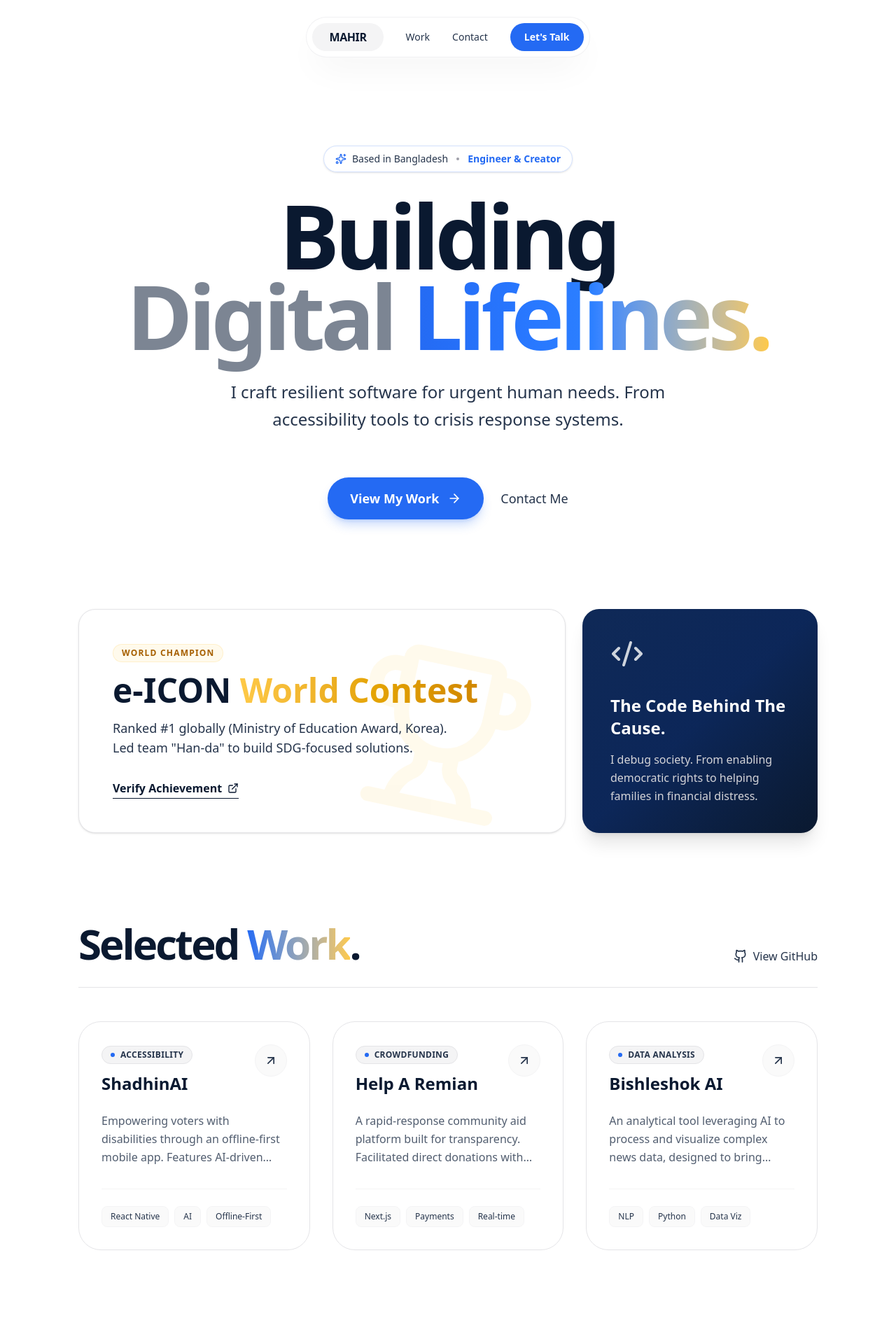
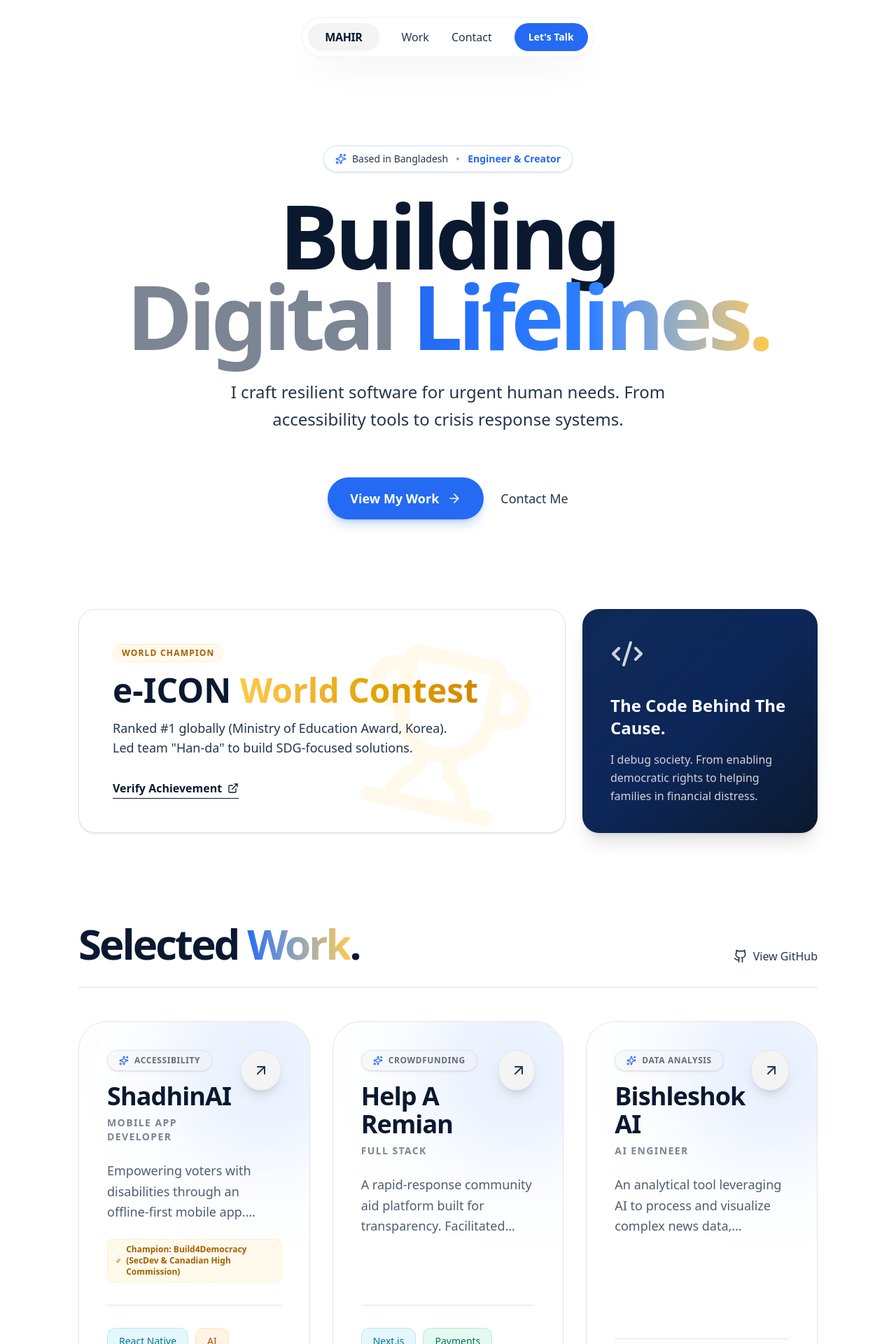
Before and after one commit to MahirDaiyanSafwaan3399/tech-portfolio, a Next.js app: page / in a window 1280 px wide. Shown: the top 1920 px of the page at 70% size. Built offline with nearby package versions, Linux system fonts and the light colour scheme.

Commit message:
fixed minor bugs and ready to share

```diff
--- a/app/components/Navbar.tsx
+++ b/app/components/Navbar.tsx
@@ -4,25 +4,25 @@ import Link from 'next/link';
 export default function Navbar() {
   return (
     <div className="fixed top-6 inset-x-0 z-50 flex justify-center px-4 pointer-events-none">
-      <nav className="pointer-events-auto flex items-center gap-2 p-2 rounded-full bg-white/80 dark:bg-[#0A1930]/80 backdrop-blur-xl border border-zinc-200/50 dark:border-white/10 shadow-2xl shadow-zinc-800/5 dark:shadow-[#246AF3]/10">
+      <nav className="pointer-events-auto flex items-center gap-1 sm:gap-2 p-1.5 sm:p-2 rounded-full bg-white/80 dark:bg-[#0A1930]/80 backdrop-blur-xl border border-zinc-200/50 dark:border-white/10 shadow-2xl shadow-zinc-800/5 dark:shadow-[#246AF3]/10 max-w-[90vw] sm:max-w-none overflow-x-auto">
 
         <Link
           href="/"
-          className="px-6 py-2 rounded-full bg-zinc-100 dark:bg-white/5 text-[#0A1930] dark:text-white font-bold tracking-tight hover:bg-zinc-200 dark:hover:bg-white/10 transition-colors"
+          className="px-4 sm:px-6 py-2 rounded-full bg-zinc-100 dark:bg-white/5 text-[#0A1930] dark:text-white font-bold tracking-tight hover:bg-zinc-200 dark:hover:bg-white/10 transition-colors text-sm sm:text-base shrink-0"
         >
           MAHIR
         </Link>
 
-        <div className="flex items-center px-2">
-            <Link
+        <div className="flex items-center gap-1 sm:gap-0 px-1 sm:px-2 shrink-0">
+            <a
               href="#projects"
-              className="px-4 py-2 text-sm font-medium text-[#25344B] dark:text-zinc-400 hover:text-[#246AF3] dark:hover:text-white transition-colors"
+              className="px-3 sm:px-4 py-2 text-base font-medium text-[#25344B] dark:text-zinc-400 hover:text-[#246AF3] dark:hover:text-white transition-colors"
             >
               Work
-            </Link>
+            </a>
             <a
-              href="mailto:msafwaan30@gmail.com"
-              className="px-4 py-2 text-sm font-medium text-[#25344B] dark:text-zinc-400 hover:text-[#246AF3] dark:hover:text-white transition-colors"
+              href="#contact"
+              className="px-3 sm:px-4 py-2 text-base font-medium text-[#25344B] dark:text-zinc-400 hover:text-[#246AF3] dark:hover:text-white transition-colors"
             >
               Contact
             </a>
@@ -31,7 +31,7 @@ export default function Navbar() {
         <Link
           href="https://www.linkedin.com/in/safwaan30/"
           target="_blank"
-          className="flex items-center gap-2 px-5 py-2.5 rounded-full bg-[#246AF3] text-white hover:bg-[#25344B] transition-colors text-sm font-semibold"
+          className="flex items-center gap-2 px-4 sm:px-5 py-2.5 rounded-full bg-[#246AF3] text-white hover:bg-[#25344B] transition-colors text-xs sm:text-sm font-semibold shrink-0 whitespace-nowrap"
         >
           Let's Talk
         </Link>
--- a/app/components/ProjectCard.tsx
+++ b/app/components/ProjectCard.tsx
@@ -1,6 +1,5 @@
-
 import Link from 'next/link';
-import { ArrowUpRight } from 'lucide-react';
+import { ArrowUpRight, Sparkles } from 'lucide-react';
 
 interface ProjectCardProps {
   title: string;
@@ -9,44 +8,121 @@ interface ProjectCardProps {
   techStack: string[];
   link: string;
   role?: string;
+  award?: string;
   gradient?: string;
 }
 
-export default function ProjectCard({ title, tagline, description, techStack, link, role, gradient = "from-blue-500/20 to-purple-500/20" }: ProjectCardProps) {
+const getTechStyle = (tech: string) => {
+  const t = tech.toLowerCase();
+
+  if (t.includes('react') || t.includes('next') || t.includes('native') || t.includes('typescript') || t.includes('frontend')) {
+    return "bg-cyan-500/10 text-cyan-700 dark:text-cyan-300 border-cyan-500/20 group-hover/tech:border-cyan-500/50 group-hover/tech:bg-cyan-500/20";
+  }
+
+  if (t.includes('python') || t.includes('ai') || t.includes('nlp') || t.includes('data') || t.includes('ml')) {
+    return "bg-amber-500/10 text-amber-700 dark:text-amber-300 border-amber-500/20 group-hover/tech:border-amber-500/50 group-hover/tech:bg-amber-500/20";
+  }
+
+  if (t.includes('node') || t.includes('backend') || t.includes('server') || t.includes('api')) {
+    return "bg-violet-500/10 text-violet-700 dark:text-violet-300 border-violet-500/20 group-hover/tech:border-violet-500/50 group-hover/tech:bg-violet-500/20";
+  }
+
+  if (t.includes('design') || t.includes('ui') || t.includes('ux') || t.includes('figma') || t.includes('css') || t.includes('tailwind')) {
+    return "bg-rose-500/10 text-rose-700 dark:text-rose-300 border-rose-500/20 group-hover/tech:border-rose-500/50 group-hover/tech:bg-rose-500/20";
+  }
+
+  if (t.includes('database') || t.includes('sql') || t.includes('mongo') || t.includes('firebase') || t.includes('supabase')) {
+    return "bg-orange-500/10 text-orange-700 dark:text-orange-300 border-orange-500/20 group-hover/tech:border-orange-500/50 group-hover/tech:bg-orange-500/20";
+  }
+
+  if (t.includes('payments') || t.includes('stripe') || t.includes('finance')) {
+      return "bg-emerald-500/10 text-emerald-700 dark:text-emerald-300 border-emerald-500/20 group-hover/tech:border-emerald-500/50 group-hover/tech:bg-emerald-500/20";
+  }
+
+  if (t.includes('mobile') || t.includes('app') || t.includes('android') || t.includes('ios')) {
+      return "bg-indigo-500/10 text-indigo-700 dark:text-indigo-300 border-indigo-500/20 group-hover/tech:border-indigo-500/50 group-hover/tech:bg-indigo-500/20";
+  }
+
+  // Fallback for "offline-first", "real-time" etc to ensure variety
+  if (tech.length % 3 === 0) return "bg-fuchsia-500/10 text-fuchsia-700 dark:text-fuchsia-300 border-fuchsia-500/20 group-hover/tech:border-fuchsia-500/50 group-hover/tech:bg-fuchsia-500/20";
+  if (tech.length % 3 === 1) return "bg-lime-500/10 text-lime-700 dark:text-lime-300 border-lime-500/20 group-hover/tech:border-lime-500/50 group-hover/tech:bg-lime-500/20";
+
+  return "bg-slate-500/5 text-slate-600 dark:text-slate-300 border-slate-500/10 group-hover/tech:border-electric/30";
+};
+
+export default function ProjectCard({
+  title,
+  tagline,
+  description,
+  techStack,
+  link,
+  role,
+  award,
+  gradient = "from-electric/20 to-blue-600/20"
+}: ProjectCardProps) {
   return (
     <Link
       href={link}
       target="_blank"
-      className="group relative flex flex-col p-8 rounded-[2rem] bg-white dark:bg-slate/10 border border-zinc-200 dark:border-white/5 overflow-hidden transition-all duration-500 hover:border-electric/30 hover:shadow-2xl hover:shadow-electric/5 hover:-translate-y-1"
+      className="group relative flex flex-col h-full overflow-hidden rounded-[2.5rem] bg-white/80 dark:bg-slate/20 backdrop-blur-xl border border-zinc-200 dark:border-white/10 transition-all duration-500 hover:scale-[1.01] hover:-translate-y-1 hover:shadow-2xl hover:shadow-electric/10 dark:hover:shadow-black/50 transform-gpu"
     >
-      {/* Hover Gradient Effect */}
-      <div className={`absolute inset-0 bg-gradient-to-br ${gradient} opacity-0 group-hover:opacity-100 transition-opacity duration-700 blur-3xl`} />
+      {/* Dynamic Animated Gradient Background - Subtle */}
+      <div className={`absolute inset-0 bg-gradient-to-br ${gradient} opacity-0 group-hover:opacity-100 transition-opacity duration-700 blur-2xl ease-out`} />
 
-      <div className="relative z-10 flex flex-col h-full">
+      {/* Decorative Blobs - Smoother Animation */}
+      <div className="absolute -right-20 -top-20 w-72 h-72 bg-electric/10 rounded-full blur-3xl group-hover:bg-electric/20 transition-all duration-1000 group-hover:scale-110 ease-out" />
+
+      <div className="relative z-10 flex flex-col h-full p-8 md:p-10">
+        {/* Header Section */}
         <div className="flex justify-between items-start mb-6">
-          <div className="space-y-3">
-             <div className="inline-flex items-center gap-2 px-3 py-1 rounded-full bg-zinc-100 dark:bg-white/5 border border-zinc-200 dark:border-white/10">
-                <span className="w-1.5 h-1.5 rounded-full bg-electric animate-pulse"></span>
-                <span className="text-xs font-semibold tracking-wide text-slate dark:text-zinc-400 uppercase">{tagline}</span>
+          <div className="space-y-4">
+             {/* Tagline Badge */}
+             <div className="inline-flex items-center gap-2 px-4 py-1.5 rounded-full bg-zinc-100/50 dark:bg-white/5 border border-zinc-200 dark:border-white/10 shadow-sm backdrop-blur-sm group-hover:border-electric/30 transition-colors duration-300">
+                <Sparkles className="w-3.5 h-3.5 text-electric animate-pulse" />
+                <span className="text-xs font-bold tracking-wider text-slate/70 dark:text-zinc-300 uppercase group-hover:text-navy dark:group-hover:text-white transition-colors duration-300">
+                  {tagline}
+                </span>
              </div>
-            <h3 className="text-2xl font-bold text-navy dark:text-white flex items-center gap-2">
-              {title}
-            </h3>
+
+            {/* Title & Role */}
+            <div>
+              <h3 className="text-3xl md:text-4xl font-black text-navy dark:text-white tracking-tight group-hover:text-electric dark:group-hover:text-transparent dark:group-hover:bg-clip-text dark:group-hover:bg-gradient-to-r dark:group-hover:from-white dark:group-hover:to-zinc-400 transition-all duration-300">
+                {title}
+              </h3>
+              {role && (
+                <p className="mt-2 text-sm font-semibold text-slate/60 dark:text-white/40 uppercase tracking-widest group-hover:text-slate dark:group-hover:text-white/60 transition-colors duration-300">
+                  {role}
+                </p>
+              )}
+            </div>
           </div>
-          <div className="p-3 rounded-full bg-zinc-50 dark:bg-white/5 border border-zinc-100 dark:border-white/5 group-hover:bg-electric group-hover:border-electric transition-colors duration-300">
-             <ArrowUpRight className="w-5 h-5 text-slate dark:text-zinc-400 group-hover:text-white transition-colors" />
+
+          {/* Arrow Icon */}
+          <div className="relative p-4 rounded-full bg-zinc-100 dark:bg-white/5 border border-zinc-200 dark:border-white/10 overflow-hidden group-hover:bg-electric group-hover:border-electric transition-all duration-500 shadow-lg group-hover:shadow-electric/40">
+             <ArrowUpRight className="relative z-10 w-6 h-6 text-slate dark:text-white group-hover:text-white group-hover:rotate-45 transition-all duration-500" />
           </div>
         </div>
 
-        <p className="text-base text-slate/80 dark:text-zinc-400 mb-8 leading-relaxed line-clamp-3 font-light">
+        {/* Description */}
+        <p className="text-lg text-slate/80 dark:text-zinc-400 mb-6 leading-relaxed font-light line-clamp-3 group-hover:text-slate dark:group-hover:text-zinc-200 transition-colors duration-300">
           {description}
         </p>
 
-        <div className="mt-auto pt-6 border-t border-zinc-100 dark:border-white/5 flex flex-wrap gap-2">
-          {techStack.map((tech) => (
+        {/* Award Badge */}
+        {award && (
+          <div className="mb-8 inline-flex items-center gap-2 px-3 py-1.5 rounded-lg bg-lemon/10 border border-lemon/20 text-yellow-700 dark:text-lemon text-xs font-semibold">
+            <Sparkles className="w-3 h-3" />
+            {award}
+          </div>
+        )}
+
+        {/* Tech Stack Pills */}
+        <div className="mt-auto pt-8 border-t border-zinc-200 dark:border-white/5 flex flex-wrap gap-2.5">
+          {techStack.map((tech, i) => (
             <span
               key={tech}
-              className="px-3 py-1.5 text-xs font-medium rounded-lg bg-zinc-50 dark:bg-white/5 text-slate dark:text-zinc-400 border border-zinc-100 dark:border-white/5 group-hover:border-electric/20 transition-colors"
+              className={`group/tech px-4 py-2 text-sm font-medium rounded-xl border backdrop-blur-md transition-all duration-300 ${getTechStyle(tech)}`}
+              style={{ transitionDelay: `${i * 50}ms` }}
             >
               {tech}
             </span>
--- a/app/page.tsx
+++ b/app/page.tsx
@@ -10,7 +10,7 @@ export default function Home() {
     <div className="min-h-screen bg-white dark:bg-navy selection:bg-electric selection:text-white dark:selection:bg-lemon dark:selection:text-navy">
       <Navbar />
 
-      <main className="relative pt-32 pb-40 px-6 sm:px-8 lg:px-12 max-w-6xl mx-auto space-y-32 overflow-hidden">
+      <main className="relative pt-32 pb-40 px-6 sm:px-8 lg:px-12 max-w-6xl mx-auto space-y-20 md:space-y-32 overflow-hidden">
         {/* Background Grids & Colorful Blobs */}
         <div className="fixed inset-0 bg-grid-pattern opacity-[0.2] pointer-events-none -z-10" />
         <div className="fixed top-0 left-0 w-full h-full overflow-hidden pointer-events-none -z-20">
@@ -20,7 +20,7 @@ export default function Home() {
         </div>
 
         {/* HERO SECTION */}
-        <section className="relative flex flex-col items-center text-center space-y-8 animate-fade-up pt-20">
+        <section className="relative flex flex-col items-center text-center space-y-8 animate-fade-up pt-12 md:pt-20">
           <div className="inline-flex items-center gap-2 px-4 py-2 rounded-full bg-white/80 dark:bg-slate/50 backdrop-blur-md border border-electric/20 text-sm font-medium text-slate dark:text-zinc-300 shadow-sm">
             <Sparkles className="w-4 h-4 text-electric" />
             <span>Based in Bangladesh</span>
@@ -28,19 +28,19 @@ export default function Home() {
             <span className="text-electric font-bold">Engineer & Creator</span>
           </div>
 
-          <h1 className="text-6xl md:text-8xl lg:text-9xl font-bold tracking-tighter text-navy dark:text-white leading-[0.9]">
+          <h1 className="text-5xl sm:text-6xl md:text-8xl lg:text-9xl font-bold tracking-tighter text-navy dark:text-white leading-[0.95] md:leading-[0.9]">
             Building <br className="hidden md:block" />
             <span className="text-slate/60 dark:text-white/60">Digital</span> <span className="text-transparent bg-clip-text bg-gradient-to-r from-electric via-blue-500 to-lemon animate-gradient-x">Lifelines.</span>
           </h1>
 
-          <p className="text-xl md:text-2xl text-slate dark:text-zinc-300 max-w-2xl leading-relaxed font-light">
+          <p className="text-lg sm:text-xl md:text-2xl text-slate dark:text-zinc-300 max-w-2xl leading-relaxed font-light px-4 md:px-0">
             I craft resilient software for urgent human needs. From accessibility tools to crisis response systems.
           </p>
 
-          <div className="flex items-center gap-6 pt-8">
+          <div className="flex flex-col sm:flex-row items-center gap-4 sm:gap-6 pt-8 w-full sm:w-auto">
             <Link
               href="#projects"
-              className="group flex items-center gap-3 px-8 py-4 bg-electric text-white rounded-full text-lg font-semibold hover:scale-105 transition-transform duration-300 shadow-lg shadow-electric/25"
+              className="group flex items-center justify-center gap-3 px-8 py-4 bg-electric text-white rounded-full text-lg font-semibold hover:scale-105 transition-transform duration-300 shadow-lg shadow-electric/25 w-full sm:w-auto"
             >
               View My Work
               <ArrowRight className="w-5 h-5 group-hover:translate-x-1 transition-transform" />
@@ -58,8 +58,8 @@ export default function Home() {
         <div className="grid grid-cols-1 md:grid-cols-2 lg:grid-cols-3 gap-6 auto-rows-[minmax(300px,auto)]">
           {/* Recognition Card - Spans 2 cols */}
           <div className="lg:col-span-2 group relative overflow-hidden rounded-3xl bg-white dark:bg-slate/30 border border-zinc-200 dark:border-white/10 p-8 md:p-12 transition-all hover:bg-zinc-50 dark:hover:bg-slate/50 shadow-sm hover:shadow-2xl hover:shadow-electric/10">
-            <div className="absolute top-0 right-0 p-12 opacity-10 group-hover:opacity-20 transition-opacity">
-              <Trophy className="w-64 h-64 rotate-12 text-lemon" />
+            <div className="absolute top-0 right-0 p-8 md:p-12 opacity-10 group-hover:opacity-20 transition-opacity">
+              <Trophy className="w-40 h-40 md:w-64 md:h-64 rotate-12 text-lemon" />
             </div>
 
             <div className="relative z-10 h-full flex flex-col justify-between">
@@ -103,7 +103,7 @@ export default function Home() {
         </div>
 
         {/* PROJECTS SECTION */}
-        <section id="projects" className="space-y-12">
+        <section id="projects" className="space-y-12 scroll-mt-32">
           <div className="flex items-end justify-between border-b border-zinc-200 dark:border-white/10 pb-8">
              <h2 className="text-4xl md:text-6xl font-bold text-navy dark:text-white tracking-tighter">
                Selected <span className="text-transparent bg-clip-text bg-gradient-to-r from-electric to-lemon">Work</span>.
@@ -120,6 +120,7 @@ export default function Home() {
               tagline="Accessibility"
               description="Empowering voters with disabilities through an offline-first mobile app. Features AI-driven voter education and a volunteer ride-sharing network."
               role="Mobile App Developer"
+              award="Champion: Build4Democracy (SecDev & Canadian High Commission)"
               techStack={["React Native", "AI", "Offline-First"]}
               link="https://shadhinai.com/"
               gradient="from-electric/20 to-blue-400/20"
@@ -131,7 +132,7 @@ export default function Home() {
               role="Full Stack"
               techStack={["Next.js", "Payments", "Real-time"]}
               link="https://help-a-remian.vercel.app/"
-              gradient="from-lemon/20 to-yellow-500/20"
+              gradient="from-emerald-500/20 to-teal-500/20"
             />
             <ProjectCard
               title="Bishleshok AI"
@@ -140,13 +141,13 @@ export default function Home() {
               role="AI Engineer"
               techStack={["NLP", "Python", "Data Viz"]}
               link="https://bishleshok-ai.vercel.app/"
-              gradient="from-slate/20 to-gray-500/20"
+              gradient="from-slate/20 to-indigo-500/20"
             />
           </div>
         </section>
 
         {/* FOOTER */}
-        <section className="py-20 flex flex-col items-center justify-center text-center space-y-8">
+        <section id="contact" className="py-12 md:py-20 flex flex-col items-center justify-center text-center space-y-8 scroll-mt-32">
           <h2 className="text-5xl md:text-7xl font-bold tracking-tighter text-navy dark:text-white">
             Let's build <span className="text-transparent bg-clip-text bg-gradient-to-r from-electric to-lemon">impact</span>.
           </h2>
@@ -154,7 +155,7 @@ export default function Home() {
              <a href="mailto:msafwaan30@gmail.com" className="px-8 py-3 rounded-full bg-navy dark:bg-white text-white dark:text-navy font-medium hover:scale-105 transition-transform shadow-lg shadow-navy/20 dark:shadow-white/20">
                Email Me
              </a>
-             <Link href="https://www.linkedin.com/in/safwaan30/" target="_blank" className="px-8 py-3 rounded-full bg-zinc-100 dark:bg-slate text-navy dark:text-white font-medium hover:bg-white hover:shadow-md transition-all">
+             <Link href="https://www.linkedin.com/in/safwaan30/" target="_blank" className="px-8 py-3 rounded-full bg-zinc-100 dark:bg-slate text-navy dark:text-white font-medium hover:bg-zinc-200 dark:hover:bg-white dark:hover:text-navy hover:shadow-md transition-all">
                LinkedIn
              </Link>
           </div>
```
Also changed, not shown: app/icon.tsx (added, +38 -0 lines), app/opengraph-image.tsx (added, +66 -0 lines).
